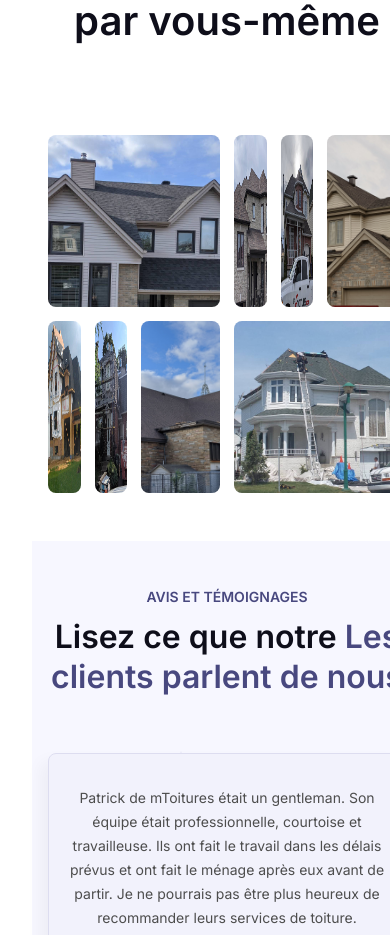
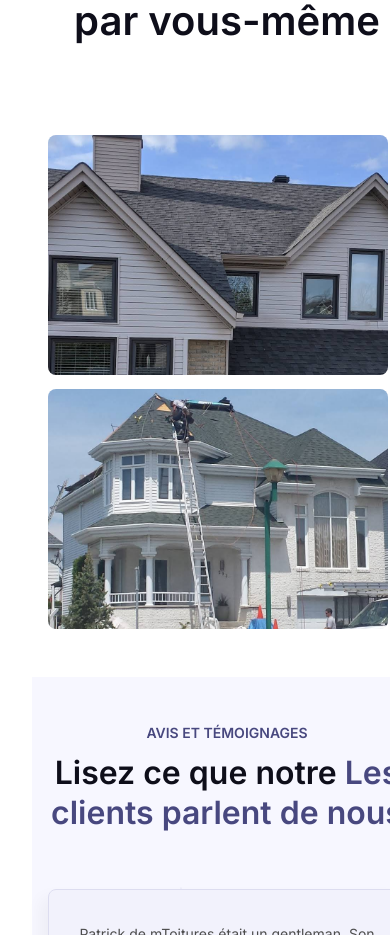
Before and after one commit to shady-cj/mTOITURE, a React (Vite) app: page / in a window 390 px wide. Shown: the part 6560-7495 px from the top of the page. Built offline with nearby package versions, Linux system fonts and the light colour scheme.

Commit message:
fixed gallery slider

```diff
--- a/src/sections/Gallery/index.jsx
+++ b/src/sections/Gallery/index.jsx
@@ -16,13 +16,13 @@ const Index = ({ lang }) => {
             <h2 className='text-[#0E0E1A] mt-3 font-semibold text-[2.5rem] leading-[3rem] max-w-[25rem] mx-auto text-center'>
                 {translations[lang][1]} <span className='text-[#48487F]'>{translations[lang][2]}</span> {translations[lang][3]}
             </h2>
-            <div className="mt-[5.6rem] flex flex-col gap-3.5">
+            <div className="mt-[5.6rem] hidden md:flex flex-col gap-3.5">
                 <div className="gap-3.5 flex max-h-[36rem]">
 
                     <div className="flex-1">
                         <img className="h-full w-full rounded-lg" src={project1} alt="" />
                     </div>
-                    <div className="flex-1 flex flex-row md:flex-col gap-3.5 ">
+                    <div className="flex-1 flex flex-col gap-3.5 ">
                         <div className="flex-1 flex gap-3.5">
 
                             <div className="flex-1">
@@ -42,7 +42,7 @@ const Index = ({ lang }) => {
 
                 </div>
                 <div className="gap-3.5 flex max-h-[36rem]">
-                    <div className="flex-1 flex flex-row md:flex-col gap-3.5">
+                    <div className="flex-1 flex flex-col gap-3.5">
 
                         <div className="flex-1 flex gap-3.5">
 
@@ -66,6 +66,20 @@ const Index = ({ lang }) => {
                     </div>
 
                 </div>
+            </div>
+            <div className="mt-[5.6rem] flex flex-col md:hidden gap-3.5">
+                <div className="gap-3.5 flex max-h-[15rem] overflow-x-scroll">
+                    <img className=" w-[95%] object-cover rounded-lg" src={project1} alt="" />
+                    <img className=" w-[95%] object-cover rounded-lg" src={project2} alt="" />
+                    <img className=" w-[95%] object-cover rounded-lg" src={project3} alt="" />
+                    <img className=" w-[95%] object-cover rounded-lg" src={project4} alt="" />
+                </div>
+                <div className="gap-3.5 flex max-h-[15rem] overflow-x-scroll">
+                    <img className=" w-[95%] object-cover rounded-lg" src={project5} alt="" />
+                    <img className=" w-[95%] object-cover rounded-lg" src={project6} alt="" />
+                    <img className=" w-[95%] object-cover rounded-lg" src={project7} alt="" />
+                    <img className=" w-[95%] object-cover rounded-lg" src={project8} alt="" />
+                </div>
 
             </div>
         </section>
```
